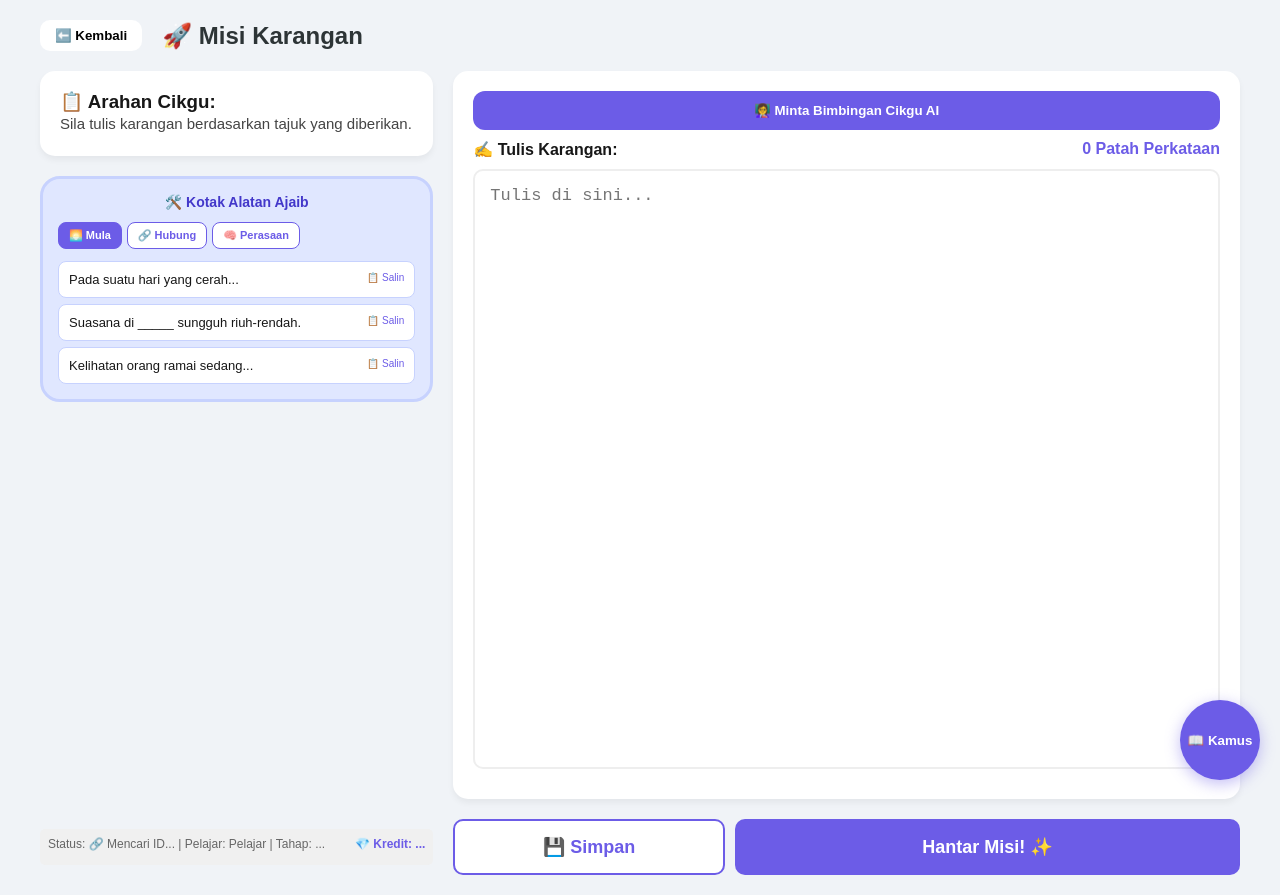
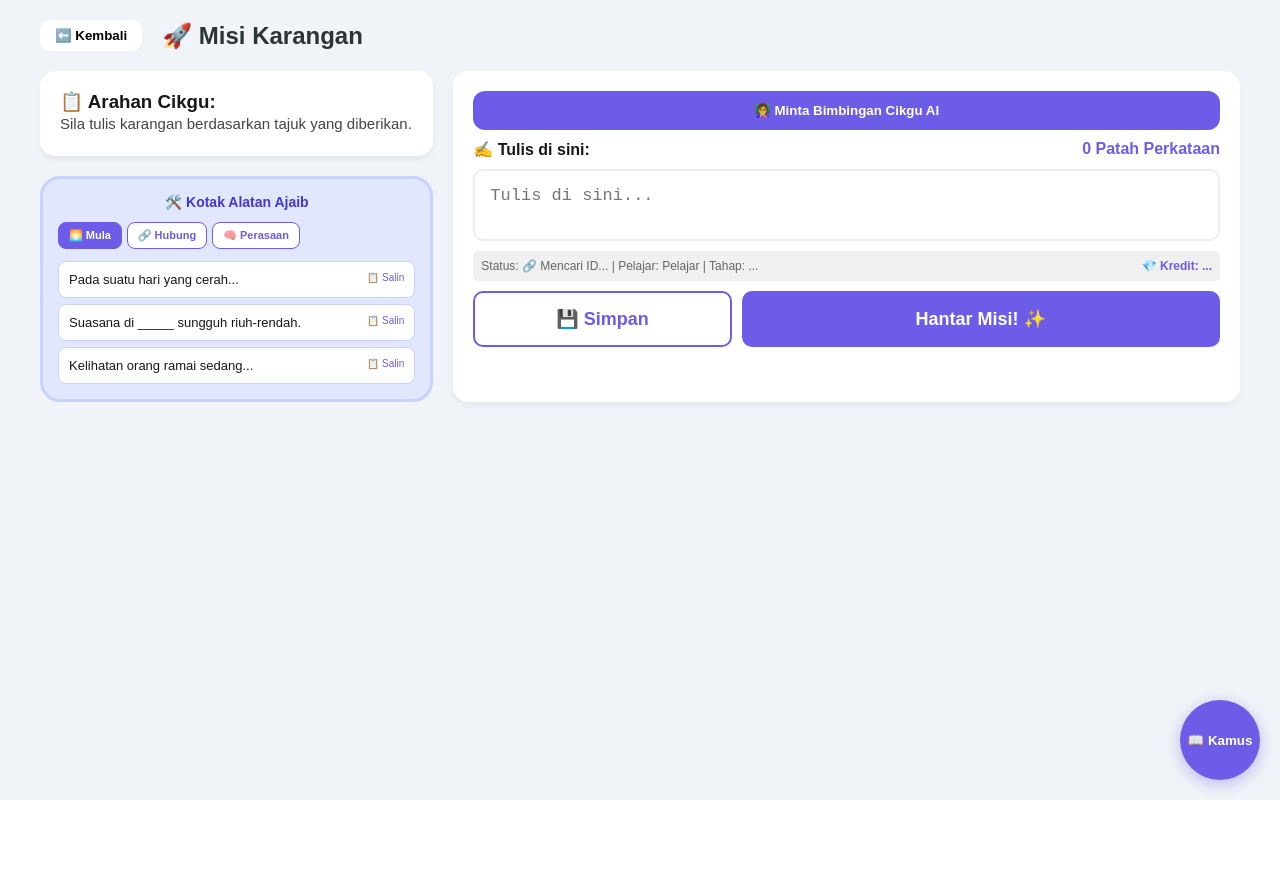
Before and after one commit to Ryaihanny/semak-karangan, a Next.js app: page /semakan in a window 1280 px wide. After the commit the page ends 800 px from the top, so only its background shows below. Built offline with nearby package versions, Linux system fonts and the light colour scheme; no server answers.

Commit message:
edit pic

```diff
--- a/pages/semakan.js
+++ b/pages/semakan.js
@@ -19,18 +19,11 @@ export default function SemakanPage() {
   const [studentLevel, setStudentLevel] = useState(null);
 
   // --- SCAFFOLDING LOGIC ---
-// --- SCAFFOLDING LOGIC ---
   const [activeStep, setActiveStep] = useState(0);
   const picCount = (studentLevel === 'P5' || studentLevel === 'P6') ? 6 : 4;
-
-  // This logic checks:
-  // 1. Did the teacher set a specific config? (scaffolded vs standard)
-  // 2. If NO config exists, then (and only then) check the student level.
   const isScaffoldedMode = taskData?.studentConfig?.[activeId]
   ? taskData.studentConfig[activeId] === 'scaffolded'
-    : (taskData?.studentConfig?.[activeId] === 'standard'
-        ? false
-        : ['P3', 'P4', 'P5', 'P6'].includes(studentLevel));
+  : ['P3', 'P4', 'P5', 'P6'].includes(studentLevel);
 
   const [scaffoldData, setScaffoldData] = useState(
     Array(6).fill({ nouns: "", verbs: "", adjectives: "", subject: "", predicate: "", expansion: "" })
@@ -317,20 +310,17 @@ export default function SemakanPage() {
           </button>
 
           <div style={styles.writingContainer}>
-  {/* ONLY show the scaffold boxes if the mode is actually 'scaffolded' */}
-  {isScaffoldedMode && (
+            {isScaffoldedMode ? (
               <div style={styles.scaffoldWrapper}>
                 <div style={styles.scaffoldHeader}>
                   <div style={{display:'flex', justifyContent:'space-between', alignItems:'center'}}>
                     <h3 style={{margin:0, color:'#4338CA'}}>Gambar {activeStep + 1} / {picCount}</h3>
-          <span style={styles.phaseBadge}>Mod Berpandu</span>
+                    <span style={styles.phaseBadge}>{scaffoldData[activeStep].subject ? "Fasa 3: Expansion" : "Fasa 1 & 2: Kosa Kata & Bina Ayat"}</span>
                   </div>
-        <div style={styles.progressBar}>
-          <div style={{...styles.progressFill, width: `${((activeStep + 1)/picCount)*100}%`}}></div>
-        </div>
+                  <div style={styles.progressBar}><div style={{...styles.progressFill, width: `${((activeStep + 1)/picCount)*100}%`}}></div></div>
                 </div>
 
-      {/* PHASE 1: KOSA KATA */}
+                {/* INPUT AREAS */}
                 <div style={styles.phaseBox}>
                   <p style={styles.phaseTitle}>PHASE 1: KOSA KATA</p>
                   <div style={styles.grid3}>
@@ -340,7 +330,6 @@ export default function SemakanPage() {
                   </div>
                 </div>
 
-      {/* PHASE 2: BINA AYAT */}
                 <div style={{...styles.phaseBox, backgroundColor: '#F0FDF4', borderColor: '#BBF7D0'}}>
                   <p style={{...styles.phaseTitle, color: '#15803D'}}>PHASE 2: BINA AYAT</p>
                   <div style={styles.grid2}>
@@ -349,7 +338,6 @@ export default function SemakanPage() {
                   </div>
                 </div>
 
-      {/* PHASE 3: EXPANSION */}
                 <div style={{...styles.phaseBox, backgroundColor: '#FEF2F2', borderColor: '#FECACA'}}>
                   <p style={{...styles.phaseTitle, color: '#B91C1C'}}>PHASE 3: EXPANSION</p>
                   <textarea style={styles.scaffoldInput} placeholder="Huraian Tambahan" value={scaffoldData[activeStep].expansion || ""} onChange={(e) => updateScaffold(activeStep, 'expansion', e.target.value)} />
@@ -362,31 +350,20 @@ export default function SemakanPage() {
                   </button>
                 </div>
               </div>
-  )}
+            ) : null}
 
-  {/* MAIN TEXTAREA: Always visible, always editable */}
+            {/* PREVIEW / MAIN TEXTAREA */}
             <div style={{ flex: 1, display: 'flex', flexDirection: 'column' }}>
               <div style={styles.inputHeader}>
-      <span>{isScaffoldedMode ? "✍️ Cantumkan & Gilap Karangan:" : "✍️ Tulis Karangan:"}</span>
+                <span>{isScaffoldedMode ? "👀 Pratonton Karangan:" : "✍️ Tulis di sini:"}</span>
                 <span style={styles.wordCount}>{essay.trim().split(/\s+/).filter(Boolean).length} Patah Perkataan</span>
               </div>
               <textarea
                 value={essay}
                 onChange={(e) => setEssay(e.target.value)}
                 placeholder="Tulis di sini..."
-      style={{
-        ...styles.textarea,
-        backgroundColor: '#FFF',
-        border: '2px solid #EEE',
-        minHeight: isScaffoldedMode ? '420px' : '600px' // Makes it bigger for standard users
-      }}
+                style={{...styles.textarea, backgroundColor: isScaffoldedMode ? '#F9FAFB' : '#FFF', border: isScaffoldedMode ? '2px solid #6C5CE7' : '2px solid #EEE'}}
               />
-    {isScaffoldedMode && (
-      <p style={{fontSize: '11px', color: '#666', marginTop: '5px'}}>
-        💡 <b>Tips:</b> Gunakan kotak kiri untuk bina rangka, kemudian tambah penanda wacana (Seterusnya, Selain itu) di dalam kotak utama ini.
-      </p>
-    )}
-  </div>
             </div>
 
             {coachSuggestion && (
@@ -408,6 +385,7 @@ export default function SemakanPage() {
           <div style={{ display: 'flex', gap: '10px' }}>
             <button onClick={handleSaveProgress} disabled={isSaving} style={{ ...styles.submitBtn, backgroundColor: '#FFF', color: '#6C5CE7', border: '2px solid #6C5CE7', flex: 1 }}>{isSaving ? "⏳" : "💾 Simpan"}</button>
             <button onClick={handleSemak} disabled={loading || !studentLevel} style={{ ...styles.submitBtn, flex: 2 }}>{loading ? "⚡ Memproses..." : "Hantar Misi! ✨"}</button>
+          </div>
         </div>
       </div>
 
```
Lines whose indentation alone changed are shown as unchanged.
